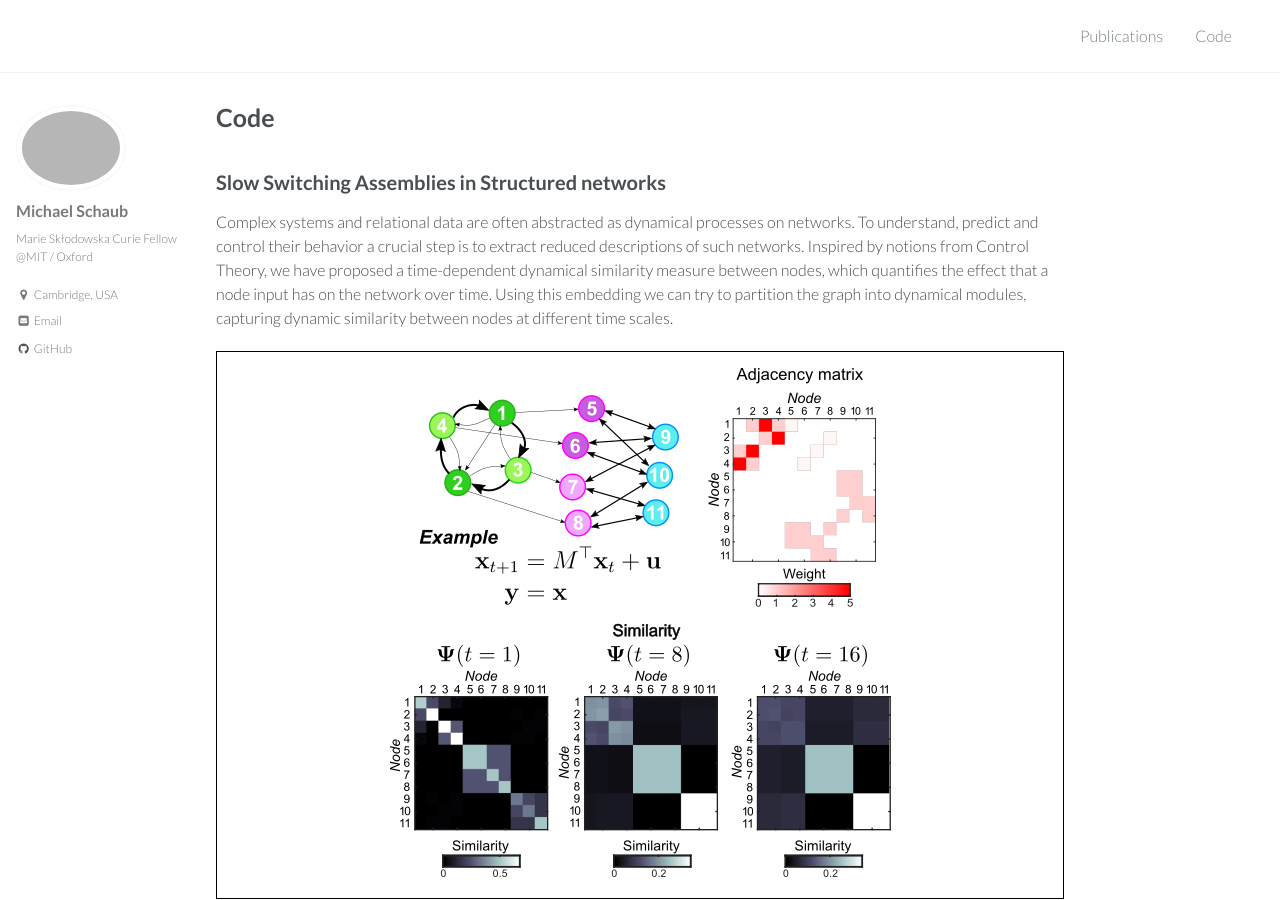
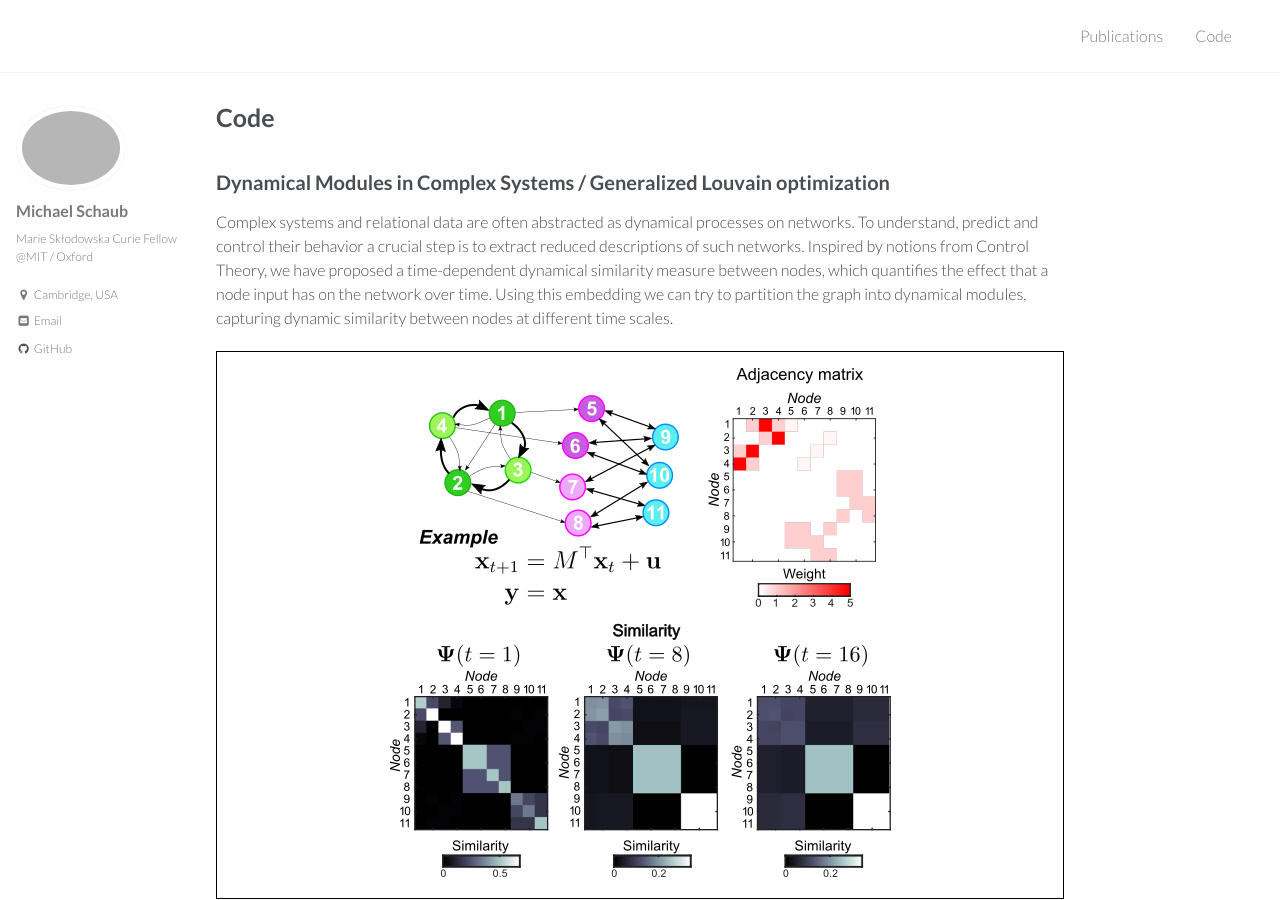
Before and after one commit to michaelschaub/michaelschaub.github.io, a Jekyll site: the page built from code.md, in a window 1280 px wide and 900 px high. Built offline with Jekyll 4.4.1, drawn with Linux system fonts in a browser that asks for light colours.

Commit message:
fixing some typos

```diff
--- a/code.md
+++ b/code.md
@@ -3,7 +3,7 @@ layout: archive
 title: Code
 permalink: /Code/
 ---
-## Slow Switching Assemblies in Structured networks
+## Dynamical Modules in Complex Systems / Generalized Louvain optimization
 
 Complex systems and relational data are often abstracted as dynamical processes on networks. To understand, predict and control their behavior a crucial step is to extract reduced descriptions of such networks. Inspired by notions from Control Theory, we have proposed a time-dependent dynamical similarity measure between nodes, which quantifies the effect that a node input has on the network over time.
 Using this embedding we can try to partition the graph into dynamical modules, capturing dynamic similarity between nodes at different time scales.
```
